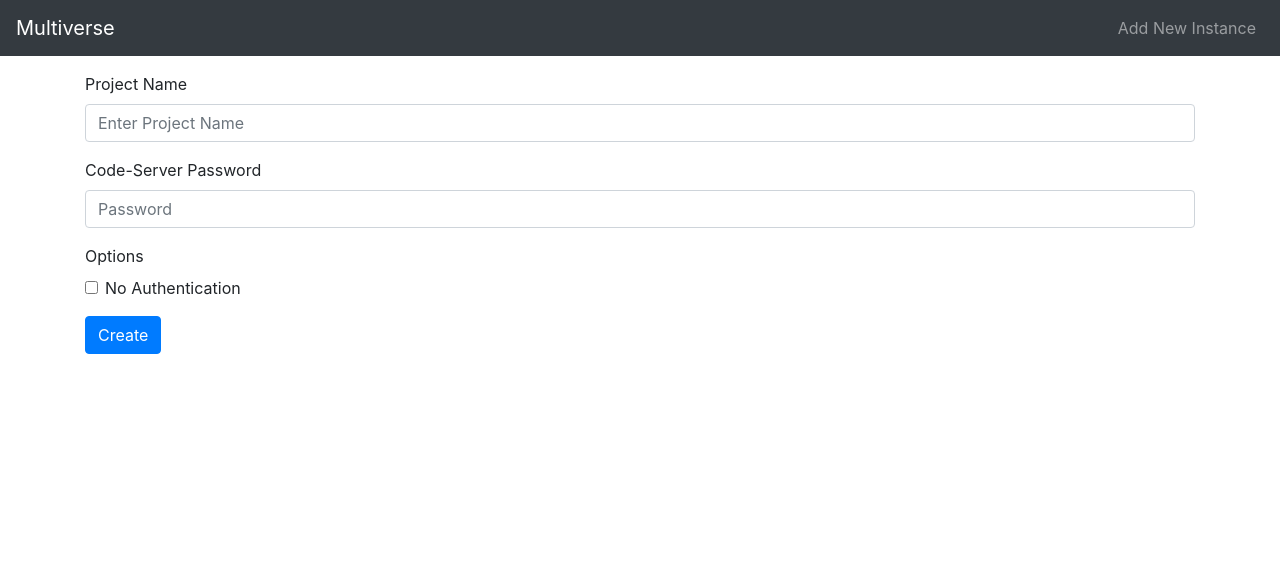
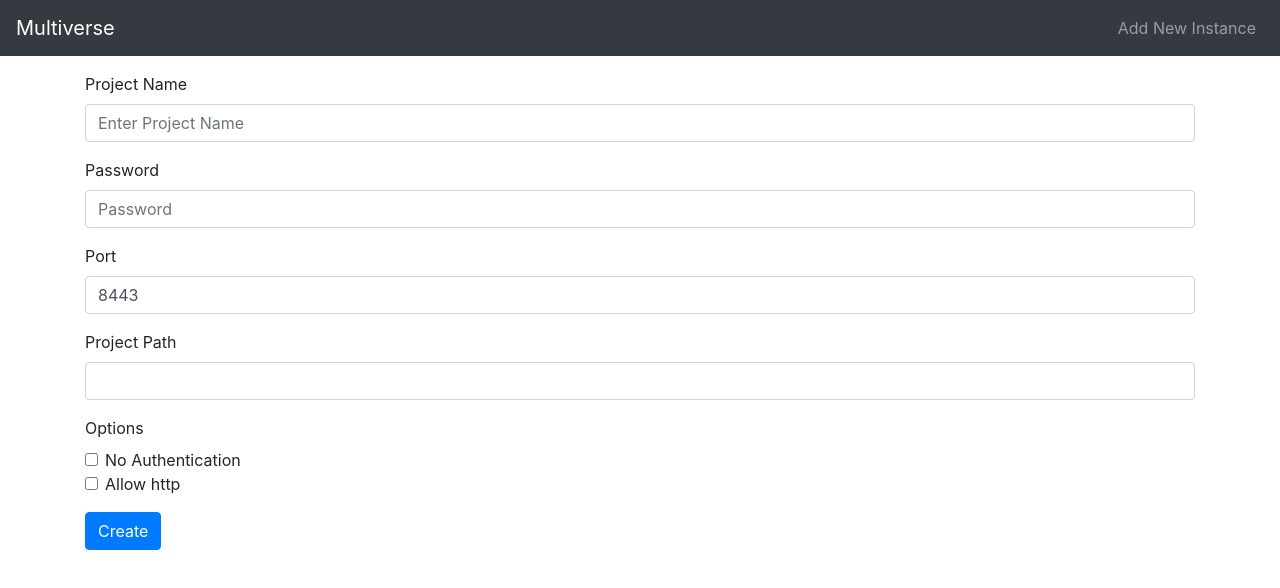
Before and after one commit to xdarkzlightz/multiverse, a React (Create React App) app in the folder src/client/: page /create in a window 1280 px wide. Shown: the top 588 px of the page. Built offline with nearby package versions, Linux system fonts and the light colour scheme.

Commit message:
Added additional options

```diff
--- a/src/client/src/components/Container.js
+++ b/src/client/src/components/Container.js
@@ -4,7 +4,7 @@ import axios from "axios";
 import Card from "react-bootstrap/Card";
 import Button from "react-bootstrap/Button";
 
-export default ({ name, id, running, setContainers }) => {
+export default ({ name, id, running, port, setContainers }) => {
   const doAction = async action => {
     await axios.post(`/docker/containers/${id}/${action}`);
     const res = await axios.get("/docker/containers");
@@ -20,7 +20,7 @@ export default ({ name, id, running, setContainers }) => {
             <Button
               variant="success"
               onClick={() =>
-                window.open(`http://${window.location.hostname}:8443`)
+                window.open(`http://${window.location.hostname}:${port}`)
               }
             >
               Open
--- a/src/client/src/components/InstanceCreator.js
+++ b/src/client/src/components/InstanceCreator.js
@@ -8,11 +8,14 @@ import Container from "react-bootstrap/Container";
 import Alert from "react-bootstrap/Alert";
 
 export default () => {
-  const [projectName, setProjectName] = useState("");
+  const [name, setName] = useState("");
   const [password, setPassword] = useState("");
+  const [error, setError] = useState("");
+  const [path, setPath] = useState("");
+  const [port, setPort] = useState("8443");
   const [auth, setAuth] = useState(true);
+  const [http, setHttp] = useState(false);
   const [submitted, setSubmitted] = useState(false);
-  const [error, setError] = useState("");
 
   if (submitted) return <Redirect to="/" />;
 
@@ -25,13 +28,14 @@ export default () => {
           <Form.Control
             type="text"
             placeholder="Enter Project Name"
-            onChange={e => setProjectName(e.target.value)}
-            value={projectName}
+            onChange={e => {
+              setName(e.target.value);
+            }}
+            value={name}
           />
         </Form.Group>
-
         <Form.Group>
-          <Form.Label>Code-Server Password</Form.Label>
+          <Form.Label>Password</Form.Label>
           <Form.Control
             type="password"
             placeholder="Password"
@@ -41,6 +45,23 @@ export default () => {
           />
         </Form.Group>
         <Form.Group>
+          <Form.Label>Port</Form.Label>
+          <Form.Control
+            type="text"
+            onChange={e => setPort(e.target.value)}
+            value={port}
+          />
+        </Form.Group>
+        <Form.Group>
+          <Form.Label>Project Path</Form.Label>
+          <Form.Control
+            type="text"
+            onChange={e => setPath(e.target.value)}
+            value={path}
+          />
+          <Form.Text className="text-muted">{path + name}</Form.Text>
+        </Form.Group>
+        <Form.Group>
           <Form.Label>Options</Form.Label>
           <Form.Check
             type="checkbox"
@@ -48,13 +69,29 @@ export default () => {
             onChange={e => setAuth(!e.target.checked)}
             value={auth}
           />
+          <Form.Check
+            type="checkbox"
+            label="Allow http"
+            onChange={e => setHttp(!e.target.checked)}
+            value={http}
+          />
         </Form.Group>
         <Button
           variant="primary"
           onClick={async e => {
             try {
+              if (!name) {
+                return setError("You must have a project name.");
+              } else if (!password && auth) {
+                return setError("You must have a password");
+              }
               await axios.post("/docker/containers", {
-                name: projectName.replace(/\s/g, "_")
+                name: name.replace(/\s/g, "_"),
+                http,
+                password,
+                port,
+                auth,
+                path
               });
               setSubmitted(true);
             } catch (e) {
```
